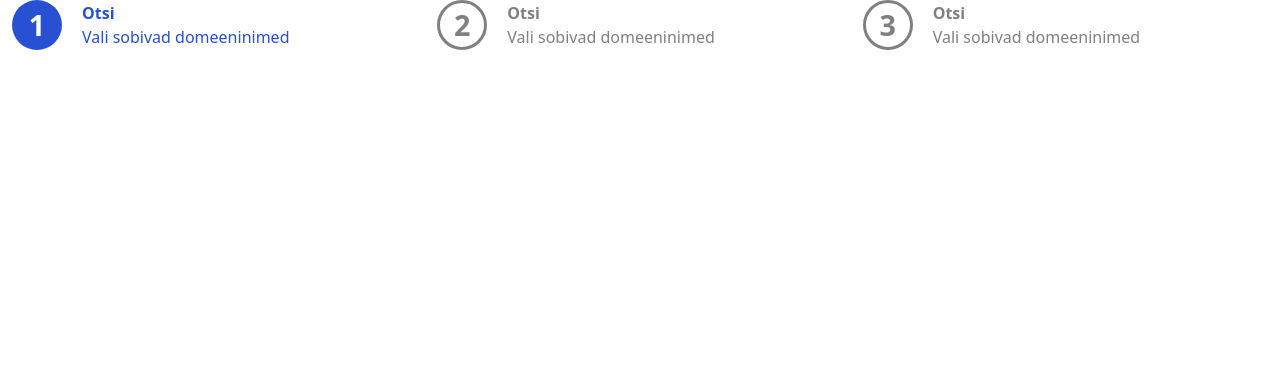
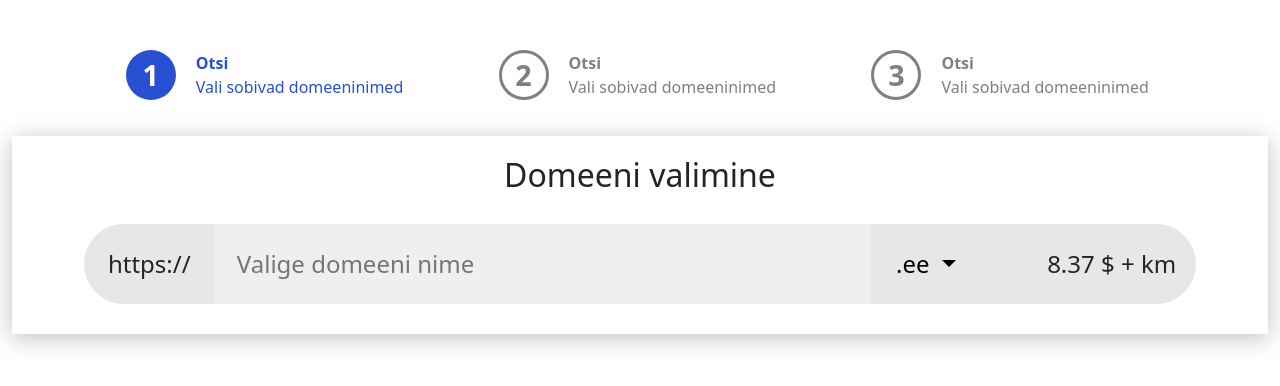
Before and after one commit to miroshhhhha/domeen-bootstrap, a website: page src/index.html in a window 1280 px wide. Drawn offline with nearby package versions, Linux system fonts and the light colour scheme.

Commit message:
Add files via upload

```diff
--- a/src/assets/styles/style.css
+++ b/src/assets/styles/style.css
@@ -51,3 +51,109 @@
 .step-text-header {
     font-weight: 700;
 }
+
+.nav-container {
+    margin-top: 50px;
+    display: flex;
+    justify-content: space-around;
+}
+
+.main-content {
+    padding: 20px 10px;
+    height: 100%;
+    width: 100%;
+    box-shadow: 0px 4px 22.399999618530273px 0px rgba(0, 0, 0, 25%);
+}
+
+.main-content h2 {
+    margin-bottom: 20px;
+}
+
+.domain-choise-content {
+    display: flex;
+    align-items: center;
+    justify-content: center;
+    height: 100px;
+}
+
+.search-bar {
+    display: flex;
+    align-items: center;
+    width: 90%;
+    border-radius: 45px;
+    height: 80%;
+    background-color: #EFEFEF;
+}
+
+.https-side {
+    background-color: #E7E7E7;
+    border-radius: 45px 0 0 45px;
+    height: 100%;
+    width: 20%;
+    display: flex;
+    align-items: center;
+    justify-content: center;
+}
+
+.breadcrumb {
+    gap: 70px;
+}
+
+.domain-choise-content {
+    font-size: 1.5rem;
+}
+
+.search-bar p {
+    margin: 0;
+    padding: 0;
+}
+
+.domain-input {
+    width: 100%;
+    text-align: left;
+}
+
+.search-left {
+    height: 100%;
+    width: 100%;
+    display: flex;
+    justify-content: flex-start;
+    align-items: center;
+}
+
+.search-right {
+    height: 100%;
+    width: 40%;
+    display: flex;
+    align-items: center;
+    background-color: #E7E7E7;
+    border-radius: 0 45px 45px 0;
+    justify-content: space-between;
+    padding: 0 20px;
+}
+
+.domain-input input {
+    margin-left: 20px;
+    background-color: #EFEFEF;
+    color: black;
+    border: none;
+    width: 100%;
+    height: 100%;
+}
+
+.domain-input input:focus {
+    outline: none;
+}
+
+.search-bar:has(.domain-input input:focus) {
+    background-color: #ececec;
+}
+
+.domain-input input:focus {
+    background-color: #ececec;
+}
+
+.dropdown-button {
+    background-color: #E7E7E7;
+    border: none;
+}
--- a/src/index.html
+++ b/src/index.html
@@ -1,16 +1,20 @@
 <!doctype html>
 <html lang="en">
+
 <head>
     <meta charset="UTF-8">
     <meta name="viewport"
         content="width=device-width, user-scalable=no, initial-scale=1.0, maximum-scale=1.0, minimum-scale=1.0">
     <meta http-equiv="X-UA-Compatible" content="ie=edge">
-    <link href="https://cdn.jsdelivr.net/npm/bootstrap@5.3.3/dist/css/bootstrap.min.css" rel="stylesheet" integrity="sha384-QWTKZyjpPEjISv5WaRU9OFeRpok6YctnYmDr5pNlyT2bRjXh0JMhjY6hW+ALEwIH" crossorigin="anonymous">
+    <link href="https://cdn.jsdelivr.net/npm/bootstrap@5.3.3/dist/css/bootstrap.min.css" rel="stylesheet"
+        integrity="sha384-QWTKZyjpPEjISv5WaRU9OFeRpok6YctnYmDr5pNlyT2bRjXh0JMhjY6hW+ALEwIH" crossorigin="anonymous">
     <link rel="stylesheet" href="./assets/styles/style.css">
     <title>Document</title>
 </head>
+
 <body>
     <div class="container-xxl text-center">
+        <div class="nav-container">
             <nav style="--bs-breadcrumb-divider: '';" aria-label="breadcrumb">
                 <ol class="breadcrumb row">
                     <li class="breadcrumb-item col">
@@ -55,6 +59,55 @@
                 </ol>
             </nav>
         </div>
-<script src="https://cdn.jsdelivr.net/npm/bootstrap@5.3.3/dist/js/bootstrap.bundle.min.js" integrity="sha384-YvpcrYf0tY3lHB60NNkmXc5s9fDVZLESaAA55NDzOxhy9GkcIdslK1eN7N6jIeHz" crossorigin="anonymous"></script>
+        <div class="main-content text-center">
+            <div class="domain-choise-container">
+                <h2>Domeeni valimine</h1>
+                <div class="domain-choise-content">
+                    <div class="search-bar">
+                        <div class="search-left">
+                            <div class="https-side">
+                                <p>https://</p>
+                            </div>
+                            <div class="domain-input">
+                                <input type="text" placeholder="Valige domeeni nime">
+                            </div>
+                        </div>
+                        <div class="search-right">
+                            <div class="domain-zone">
+                                <div class="dropdown">
+                                    <button class="dropdown-button dropdown-toggle" type="button" id="dropdownMenuButton1" data-bs-toggle="dropdown" aria-expanded="false">
+                                      .ee
+                                    </button>
+                                    <ul class="dropdown-menu" aria-labelledby="dropdownMenuButton1">
+                                        <li><a class="dropdown-item" href="#" onclick="changeDropdownText('.lt')">.lt</a></li>
+                                        <li><a class="dropdown-item" href="#" onclick="changeDropdownText('.lv')">.lv</a></li>
+                                        <li><a class="dropdown-item" href="#" onclick="changeDropdownText('.eu')">.eu</a></li>
+                                        <li><a class="dropdown-item" href="#" onclick="changeDropdownText('.com')">.com</a></li>
+                                        <li><a class="dropdown-item" href="#" onclick="changeDropdownText('.org')">.org</a></li>
+                                        <li><a class="dropdown-item" href="#" onclick="changeDropdownText('.net')">.net</a></li>
+                                        <li><a class="dropdown-item" href="#" onclick="changeDropdownText('.co')">.co</a></li>
+                                        <li><a class="dropdown-item" href="#" onclick="changeDropdownText('.us')">.us</a></li>
+                                        <li><a class="dropdown-item" href="#" onclick="changeDropdownText('.ca')">.ca</a></li>
+                                    </ul>
+                                  </div>
+                            </div>
+                            <div class="domain-price">
+                                <p>8.37 $ + km</p>
+                            </div>
+                        </div>
+                    </div>
+                </div>
+            </div>
+        </div>
+    </div>
+    <script>
+        function changeDropdownText(domain) {
+          document.getElementById('dropdownMenuButton1').textContent = domain;
+        }
+      </script>
+    <script src="https://cdn.jsdelivr.net/npm/bootstrap@5.3.3/dist/js/bootstrap.bundle.min.js"
+        integrity="sha384-YvpcrYf0tY3lHB60NNkmXc5s9fDVZLESaAA55NDzOxhy9GkcIdslK1eN7N6jIeHz"
+        crossorigin="anonymous"></script>
 </body>
+
 </html>
```
Lines whose indentation alone changed are shown as unchanged.
